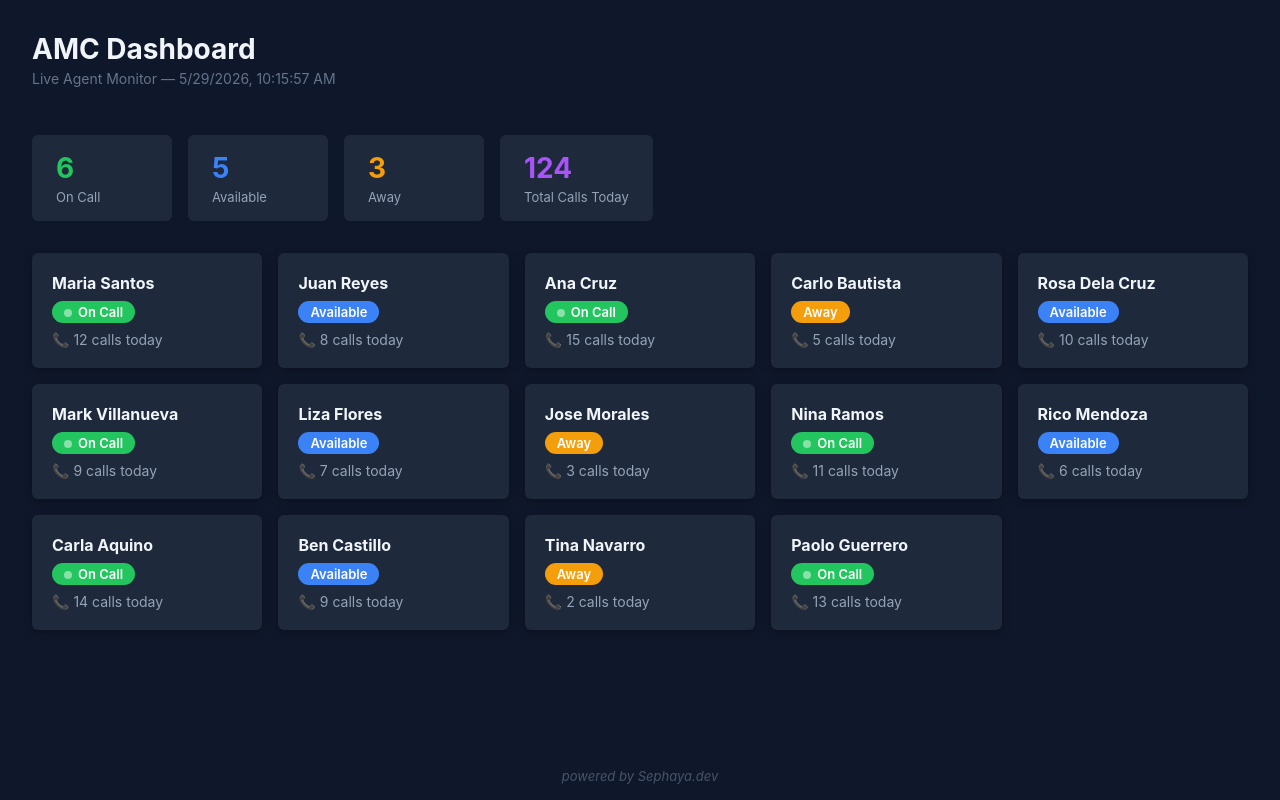
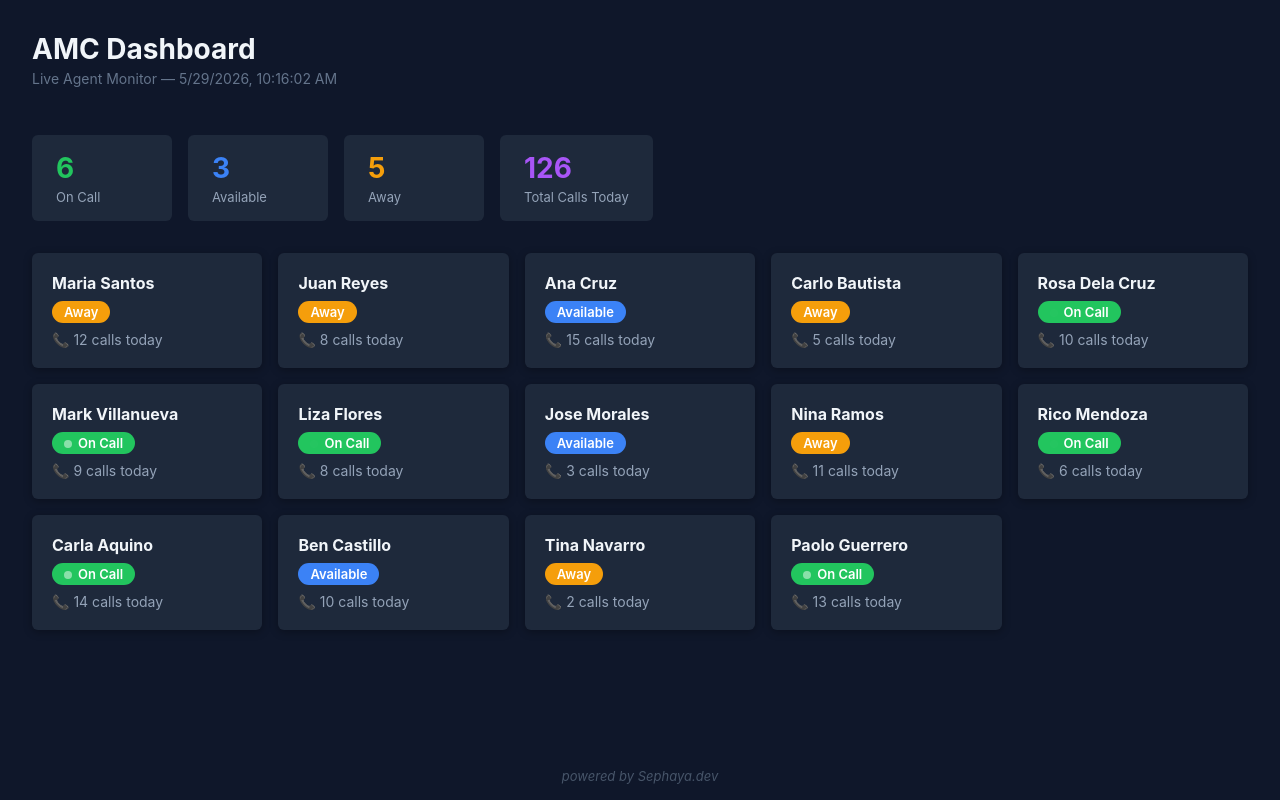
Before and after one commit to jdalmeria-tech/amccssci-dashboard, a React (Create React App) app: page / in a window 1280 px wide. Built offline with nearby package versions, Linux system fonts and the light colour scheme.

Commit message:
Session 5: live auto-refresh, randomized status and call counts

```diff
--- a/src/App.js
+++ b/src/App.js
@@ -1,6 +1,13 @@
+import { useState, useEffect } from 'react';
 import './App.css';
 import AgentCard from './components/AgentCard/AgentCard';
-import agents from './data/agents';
+import agentsData from './data/agents';
+
+const statuses = ["On Call", "Available", "Away"];
+
+const randomStatus = () => statuses[Math.floor(Math.random() * statuses.length)];
+
+const randomizeCalls = (calls) => Math.random() > 0.7 ? calls + 1 : calls;
 
 const summaryStats = (agents) => [
   { label: "On Call", value: agents.filter(a => a.status === "On Call").length, color: "#22c55e" },
@@ -10,6 +17,20 @@ const summaryStats = (agents) => [
 ];
 
 function App() {
+  const [agents, setAgents] = useState(agentsData);
+
+  useEffect(() => {
+    const interval = setInterval(() => {
+      setAgents(prev => prev.map(agent => ({
+        ...agent,
+        status: randomStatus(),
+        calls: randomizeCalls(agent.calls),
+      })));
+    }, 5000);
+
+    return () => clearInterval(interval);
+  }, []);
+
   return (
     <div className="dashboard">
       <div className="dashboard-header">
```
